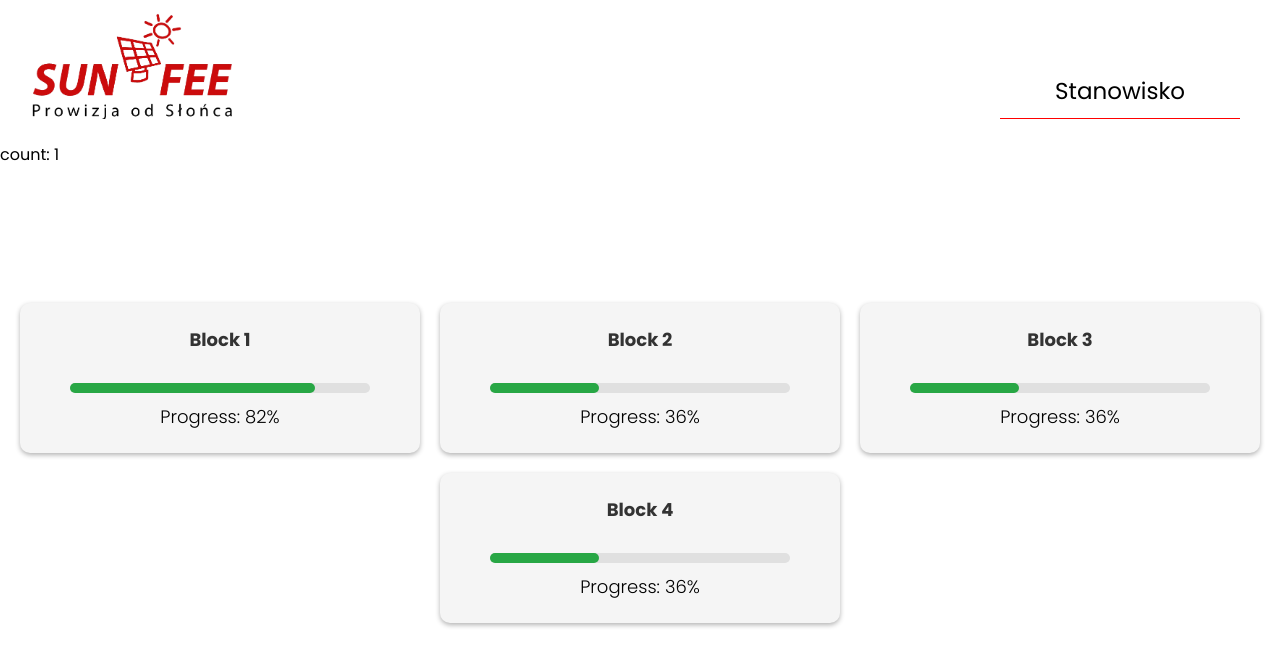
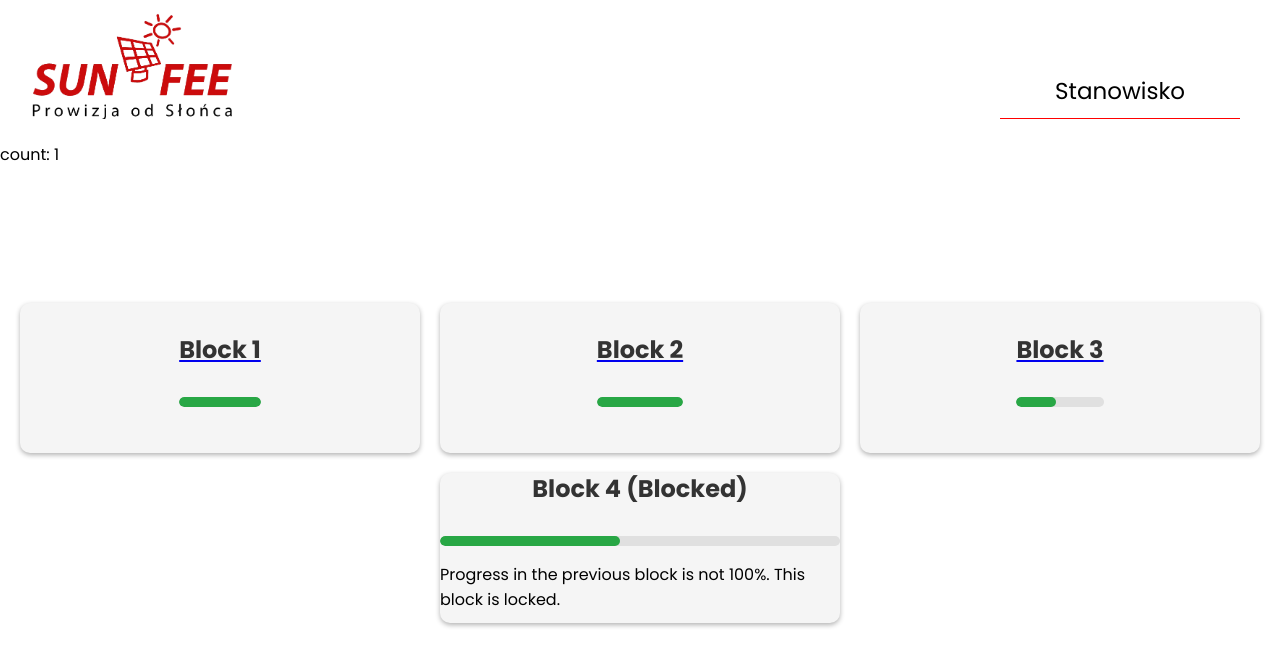
Before and after one commit to Leanid554/SunSet, a React (Create React App) app: page /main in a window 1280 px wide. Shown: the top 666 px of the page. Built offline with nearby package versions, Linux system fonts and the light colour scheme; a web font is replaced by a local one.

Commit message:
Progress-sovmestnij

```diff
--- a/src/components/BlockInfo/BlockInfo.jsx
+++ b/src/components/BlockInfo/BlockInfo.jsx
@@ -1,45 +1,19 @@
-import React from 'react';
+// components/BlockInfo/BlockInfo.jsx
+
+import React from "react";
 import './index.scss';
 
 const BlockInfo = ({ videosData }) => {
-  const calculateProgress = (videosData) => {
-    let completedVideos = 0;
-    let totalVideos = 0;
-    let completedTests = 0;
-    let totalTests = 0;
-
-    videosData.forEach((video) => {
-      if (video.progress === 100) {
-        completedVideos += 1;
-      }
-      totalVideos += 1;
-    });
-
-    videosData.forEach((video) => {
-      if (video.id === 51 || video.id === 52 || video.id === 53 || video.id === 54) {
-        if (video.progress === 100) {
-          completedTests += 1;
-        }
-        totalTests += 1;
-      }
-    });
-
-    const totalItems = totalVideos + totalTests;
-    const completedItems = completedVideos + completedTests;
-    return (completedItems / totalItems) * 100;
-  };
-
-  const progress = calculateProgress(videosData);
+  // Вычисляем общий прогресс блока (средний прогресс всех видео)
+  const totalProgress = videosData.reduce((acc, video) => acc + video.progress, 0);
+  const averageProgress = totalProgress / videosData.length;
 
   return (
     <div className="block-info">
+      {/* Показываем только одну общую полосу прогресса */}
       <div className="progress-bar">
-        <div
-          className="progress-block-info"
-          style={{ width: `${progress}%` }}
-        ></div>
+        <div className="progress" style={{ width: `${averageProgress}%` }}></div>
       </div>
-      <p>Progress: {Math.round(progress)}%</p>
     </div>
   );
 };
--- a/src/components/BlockInfo/index.scss
+++ b/src/components/BlockInfo/index.scss
@@ -1,31 +1,20 @@
+/* components/BlockInfo/index.scss */
+
 .block-info {
-    display: flex;
-    flex-direction: column;
-    align-items: center;
-    text-align: center;
-
-    p {
-      font-weight: 300;
-      font-size: 18px;
-      margin-top: 10px;
-    }
+  width: 100%;
+  margin-top: 20px;
 }
 
 .progress-bar {
-    width: 80%;
-    max-width: 300px;
+  width: 100%;
   height: 10px;
   background-color: #e0e0e0;
   border-radius: 5px;
-    margin-top: 10px;
-    position: relative;
-    display: flex;
-    align-items: center;
+  overflow: hidden;
 }
 
-  .progress-block-info {
-    border-radius: 5px;
+.progress {
   height: 100%;
-    background-color: #28a745;
-    transition: width 0.3s ease-in-out;
+  background-color: #4caf50;
+  transition: width 0.3s ease;
 }
--- a/src/components/BlockLinkMain/BlockLinkMain.jsx
+++ b/src/components/BlockLinkMain/BlockLinkMain.jsx
@@ -1,17 +1,51 @@
 import React from "react";
 import { Link } from "react-router-dom";
-import BlockInfo from "../BlockInfo/BlockInfo";
-import "./index.scss";
+import BlockInfo from "../BlockInfo/BlockInfo"; // Компонент для информации о видео
+import './index.scss';
 
-const BlockLink = ({ title, path, isEnabled, videosData }) => (
+const calculateBlockProgress = (videosData) => {
+  // Вычисляем общий прогресс блока (средний прогресс всех видео)
+  const totalProgress = videosData.reduce((acc, video) => acc + video.progress, 0);
+  return totalProgress / videosData.length;
+};
+
+const BlockLink = ({ title, path, isEnabled, videosData }) => {
+  const blockProgress = calculateBlockProgress(videosData); // Вычисляем общий прогресс блока
+
+  return (
     <div className="block-link">
-    <Link to={isEnabled ? path : "#"} className={`block-button ${!isEnabled ? 'disabled' : ''}`}>
+      {isEnabled ? (
+        <Link to={path} className="block-button">
           <div className="block-content">
             <h3>{title}</h3>
+
+            {/* Полоса прогресса блока */}
+            <div className="block-progress">
+              <div className="progress-bar">
+                <div className="progress" style={{ width: `${blockProgress}%` }}></div>
+              </div>
+            </div>
+
+            {/* Отображаем только общую полосу прогресса */}
             <BlockInfo videosData={videosData} />
           </div>
         </Link>
+      ) : (
+        <div className="blocked-button">
+          <div className="block-content">
+            <h3>{title} (Blocked)</h3>
+            <div className="block-progress">
+              <div className="progress-bar">
+                <div className="progress" style={{ width: `${blockProgress}%` }}></div>
+              </div>
+            </div>
+            {/* Сообщение о заблокированности */}
+            <p>Progress in the previous block is not 100%. This block is locked.</p>
+          </div>
+        </div>
+      )}
     </div>
   );
+};
 
 export default BlockLink;
--- a/src/components/BlockLinkMain/index.scss
+++ b/src/components/BlockLinkMain/index.scss
@@ -1,41 +1,50 @@
+/* components/BlockLinkMain/index.scss */
+
 .block-link {
-    width: 100%;
+  position: relative;
+  margin-bottom: 20px;
+}
 
-    text-align: center;
-    transition: transform 0.2s;
+// .block-button {
+//   display: block;
+//   text-decoration: none;
+//   background-color: #f3f3f3;
+//   padding: 20px;
+//   border-radius: 5px;
+//   box-shadow: 0px 2px 10px rgba(0, 0, 0, 0.1);
+//   transition: background-color 0.3s;
+// }
 
-  }
+.block-button.disabled {
+  background-color: #d3d3d3;
+}
 
-  .block-link:hover {
-    transform: translateY(-5px);
-  }
+.block-content {
+  display: flex;
+  flex-direction: column;
+  align-items: center;
+}
 
-  .block-button {
-    text-decoration: none;
-    color: black;
-    font-size: 20px;
+.block-progress {
+  width: 100%;
+  margin-top: 10px; /* Расстояние между заголовком и полосой прогресса */
+}
 
-    font-weight: bold;
-  }
+.progress-bar {
+  width: 100%;
+  height: 10px;
+  background-color: #e0e0e0;
+  border-radius: 5px;
+  overflow: hidden;
+}
 
+.progress {
+  height: 100%;
+  background-color: #4caf50;
+  transition: width 0.3s ease;
+}
 
-
-  .video-content-link {
-    display: flex;
-    flex-direction: column;
-    justify-content: center;
-    align-items: center;
-    background-color: #f0f0f0; /* Light gray background */
-    border: 1px solid #ccc;
-    height: 150px;
-    border-radius: 15px;
-    box-shadow: 2px 2px 5px 3px rgba(0, 0, 0, 0.1);
-
-  }
-
-  .block-content{
-    h3{
-      font-size: 18px;
-      font-weight: 700;
-  }
-  }
+/* Скрываем другие полосы прогресса */
+.block-info .progress-bar {
+  display: none; /* Это скроет все остальные полосы прогресса внутри BlockInfo */
+}
--- a/src/components/videosData/videosData.jsx
+++ b/src/components/videosData/videosData.jsx
@@ -1,4 +1,3 @@
-// data/videosData.js
 const videosData = {
   1: [
     { id: 11, title: "Lekcja1", progress: 100 },
@@ -10,19 +9,19 @@ const videosData = {
     { id: 17, title: "Lekcja7", progress: 100 },
     { id: 18, title: "Lekcja8", progress: 100 },
     { id: 19, title: "Lekcja9", progress: 100 },
-      { id: 51, title: "Test 1", progress: 0 },
+    { id: 51, title: "Test 1", progress: 100 },
   ],
   2: [
     { id: 21, title: "Lekcja1", progress: 100 },
     { id: 22, title: "Lekcja2", progress: 100 },
     { id: 23, title: "Lekcja3", progress: 100 },
     { id: 24, title: "Lekcja4", progress: 100 },
-      { id: 25, title: "Lekcja5", progress: 50 },
-      { id: 26, title: "Lekcja6", progress: 0 },
-      { id: 27, title: "Lekcja7", progress: 0 },
-      { id: 28, title: "Lekcja8", progress: 0 },
-      { id: 29, title: "Lekcja9", progress: 0 },
-      { id: 52, title: "Test 2", progress: 0 },
+    { id: 25, title: "Lekcja5", progress: 100 },
+    { id: 26, title: "Lekcja6", progress: 100 },
+    { id: 27, title: "Lekcja7", progress: 100 },
+    { id: 28, title: "Lekcja8", progress: 100 },
+    { id: 29, title: "Lekcja9", progress: 100 },
+    { id: 52, title: "Test 2", progress: 100 },
   ],
   3: [
     { id: 31, title: "Lekcja1", progress: 100 },
@@ -50,4 +49,14 @@ const videosData = {
   ],
 };
 
+// Функция для обновления прогресса
+export const updateProgress = (blockId, videoId, newProgress) => {
+  if (videosData[blockId]) {
+    const video = videosData[blockId].find((video) => video.id === videoId);
+    if (video) {
+      video.progress = newProgress;
+    }
+  }
+};
+
 export default videosData;
--- a/src/pages/MainPage/MainPage.jsx
+++ b/src/pages/MainPage/MainPage.jsx
@@ -1,51 +1,47 @@
 import React from "react";
-import BlockLink from "./../../components/BlockLinkMain/BlockLinkMain";
-import BlockInfo from "../../components/BlockInfo/BlockInfo"; // Импортируем новый компонент
-import "./index.scss"; // Импортируем стили
+import BlockLink from "../../components/BlockLinkMain/BlockLinkMain";
+import videosData from "../../components/videosData/videosData"; // Данные о видео
+import './index.scss';
+
+// Функция для вычисления прогресса блока
+const calculateBlockProgress = (videosData) => {
+  // Вычисляем общий прогресс блока (средний прогресс всех видео)
+  const totalProgress = videosData.reduce((acc, video) => acc + video.progress, 0);
+  return totalProgress / videosData.length;
+};
 
 function MainPage() {
+  // Данные для каждого блока
   const progressData = [
-    { title: "Block 1", path: "/block/1", videosData: [
-      { id: 11, progress: 100 }, { id: 12, progress: 100 }, { id: 13, progress: 100 },
-      { id: 14, progress: 100 }, { id: 15, progress: 100 }, { id: 16, progress: 100 },
-      { id: 17, progress: 100 }, { id: 18, progress: 100 }, { id: 19, progress: 100 }, { id: 51, progress: 0 }
-    ], isEnabled: true },
-    { title: "Block 2", path: "/block/2", videosData: [
-      { id: 21, progress: 100 }, { id: 22, progress: 100 }, { id: 23, progress: 100 },
-      { id: 24, progress: 100 }, { id: 25, progress: 50 }, { id: 26, progress: 0 },
-      { id: 27, progress: 0 }, { id: 28, progress: 0 }, { id: 29, progress: 0 }, { id: 52, progress: 0 }
-    ], isEnabled: false },
-    { title: "Block 3", path: "/block/3", videosData: [
-      { id: 31, progress: 100 }, { id: 32, progress: 100 }, { id: 33, progress: 100 },
-      { id: 34, progress: 100 }, { id: 35, progress: 50 }, { id: 36, progress: 0 },
-      { id: 37, progress: 0 }, { id: 38, progress: 0 }, { id: 39, progress: 0 }, { id: 53, progress: 0 }
-    ], isEnabled: false },
-    { title: "Block 4", path: "/block/4", videosData: [
-      { id: 41, progress: 100 }, { id: 42, progress: 100 }, { id: 43, progress: 100 },
-      { id: 44, progress: 100 }, { id: 45, progress: 50 }, { id: 46, progress: 0 },
-      { id: 47, progress: 0 }, { id: 48, progress: 0 }, { id: 49, progress: 0 }, { id: 54, progress: 0 }
-    ], isEnabled: false },
+    { title: "Block 1", path: "/block/1", blockId: 1, prevBlockId: null }, // 1-й блок всегда открыт
+    { title: "Block 2", path: "/block/2", blockId: 2, prevBlockId: 1 },   // 2-й блок зависит от 1-го
+    { title: "Block 3", path: "/block/3", blockId: 3, prevBlockId: 2 },   // 3-й блок зависит от 2-го
+    { title: "Block 4", path: "/block/4", blockId: 4, prevBlockId: 3 },   // 4-й блок зависит от 3-го
   ];
 
-  // Обновляем блоки, чтобы каждый блок проверял предыдущий
-  const updatedProgressData = progressData.map((block, index) => {
-    if (index === 0) {
-      // Блок 1 всегда открыт
-      return { ...block, isEnabled: true };
-    } else {
-      // Для каждого следующего блока проверяем прогресс предыдущего
-      return { ...block, isEnabled: progressData[index - 1].videosData.every(video => video.progress === 100) };
-    }
-  });
+  const checkIfEnabled = (blockId) => {
+    // Для первого блока всегда возвращаем true
+    if (blockId === 1) return true;
+
+    // Для остальных блоков проверяем прогресс предыдущего блока
+    const prevBlockData = videosData[progressData[blockId - 1].prevBlockId];
+    const prevBlockProgress = prevBlockData ? calculateBlockProgress(prevBlockData) : 0;
+    return prevBlockProgress === 100;
+  };
 
   return (
     <div className="main-page">
       <div className="block-containerMain">
-        {updatedProgressData.map((block, index) => (
-          <div key={index} className="block-item">
-            <BlockLink {...block} />
-          </div>
-        ))}
+        {progressData.map((block, index) => {
+          // Получаем данные для текущего блока из videosData по blockId
+          const blockVideosData = videosData[block.blockId] || [];
+          const isEnabled = checkIfEnabled(block.blockId); // Проверяем, доступен ли блок
+          return (
+            <div key={index} className="block-item">
+              <BlockLink {...block} isEnabled={isEnabled} videosData={blockVideosData} />
+            </div>
+          );
+        })}
       </div>
     </div>
   );
```
Also changed, not shown: src/data/videoProgressData.js (added, +64 -0 lines), src/index.js (+2 -10 lines). Lines whose indentation alone changed are shown as unchanged.
